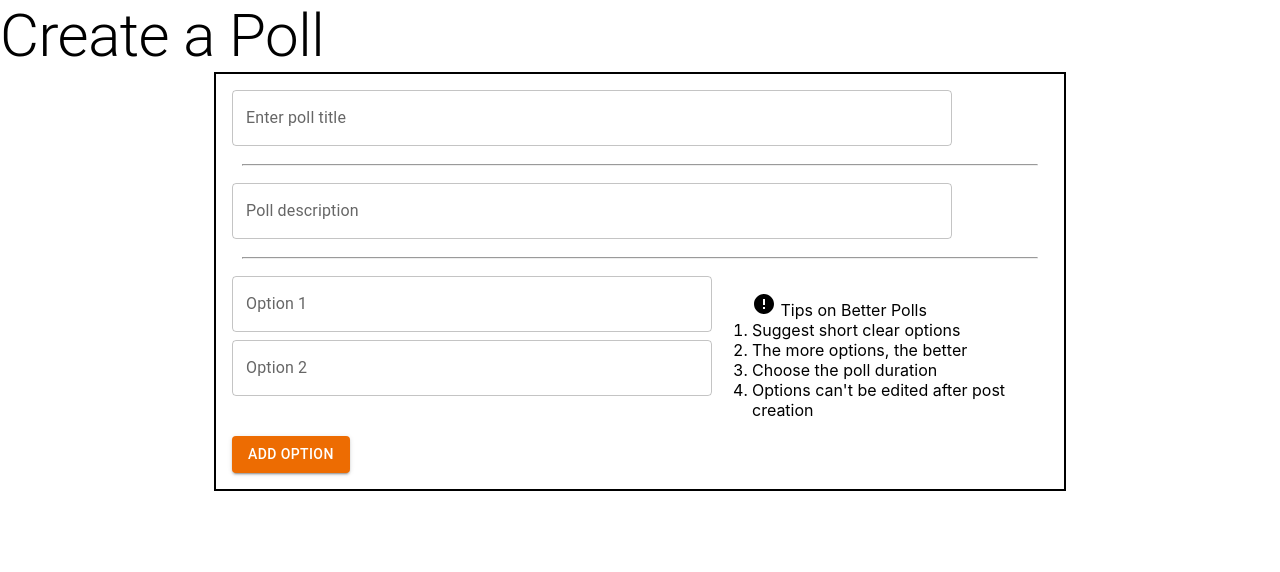
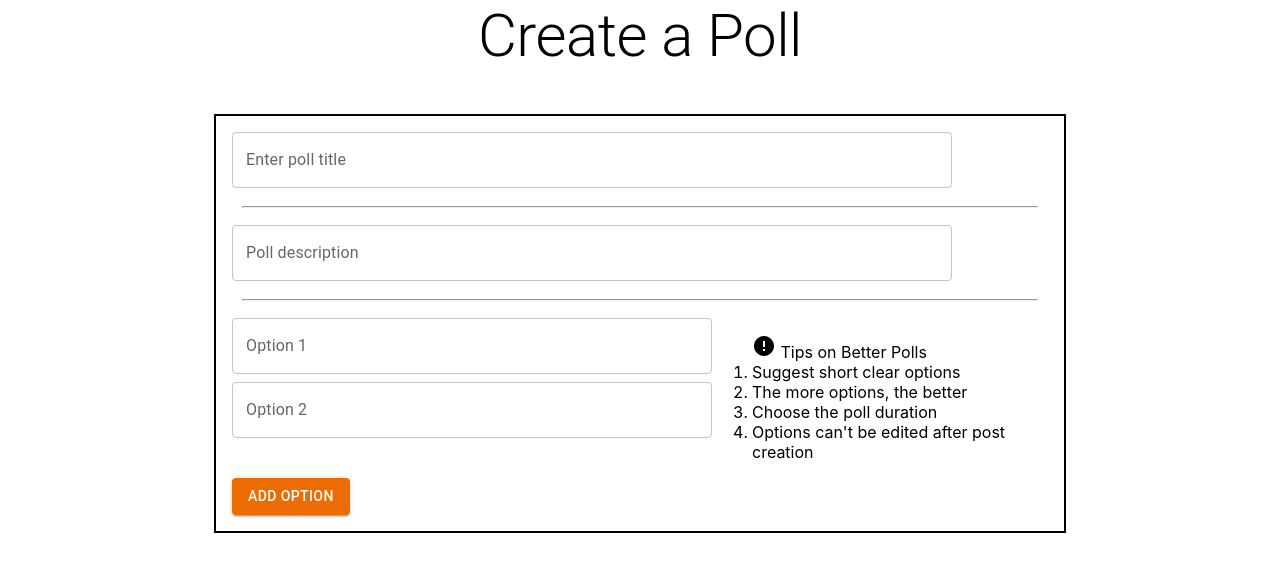
Before and after one commit to kartik7120/Survey-App, a React (Create React App) app: page /poll in a window 1280 px wide. Shown: the top 572 px of the page. Built offline with nearby package versions, Linux system fonts and the light colour scheme.

Commit message:
Added styles to center the h1 heading on create poll page

```diff
--- a/src/components/Poll.jsx
+++ b/src/components/Poll.jsx
@@ -14,9 +14,14 @@ function Poll(props) {
   function deleteOption(e) {
     setState((oldState) => oldState - 1);
   }
+
   return (
     <>
-      <Typography variant="h2" component={"h1"} sx={{ mx: "auto", my: 0 }}>
+      <Typography
+        variant="h2"
+        component={"h1"}
+        sx={{ textAlign: "center", marginBottom: "0.7em" }}
+      >
         Create a Poll
       </Typography>
       <Container maxWidth="md">
```
